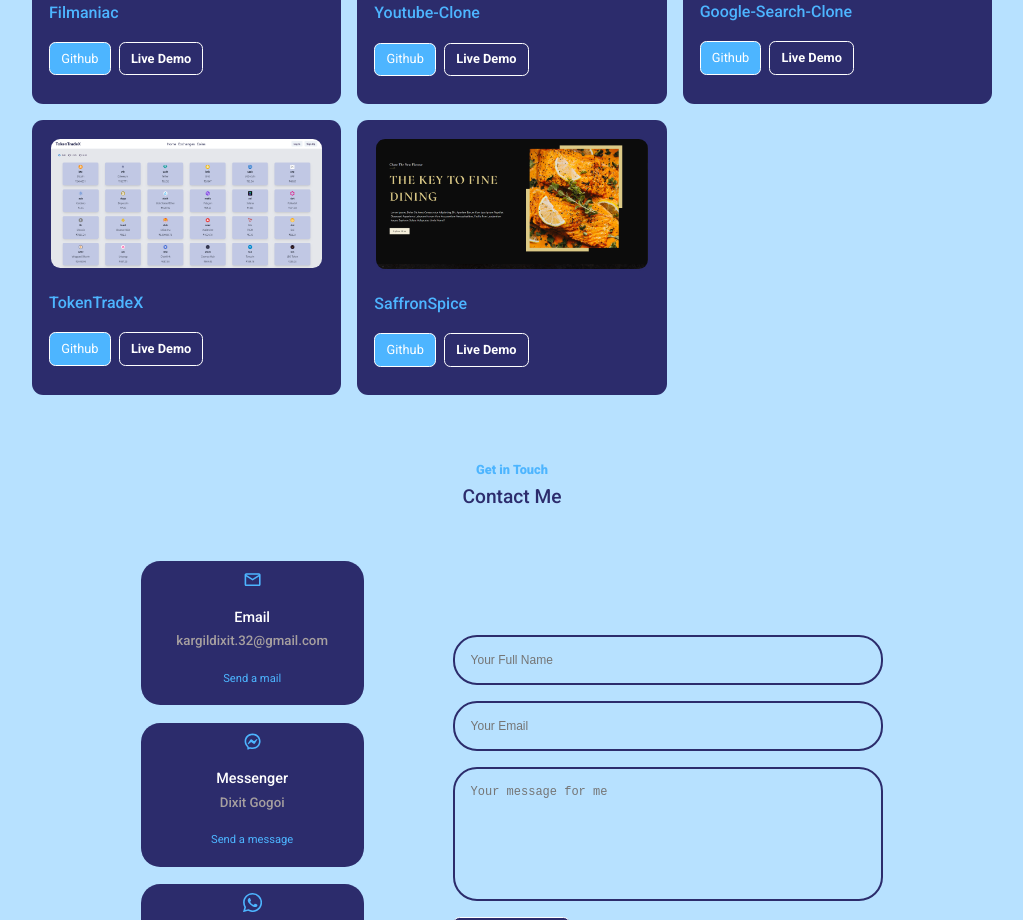
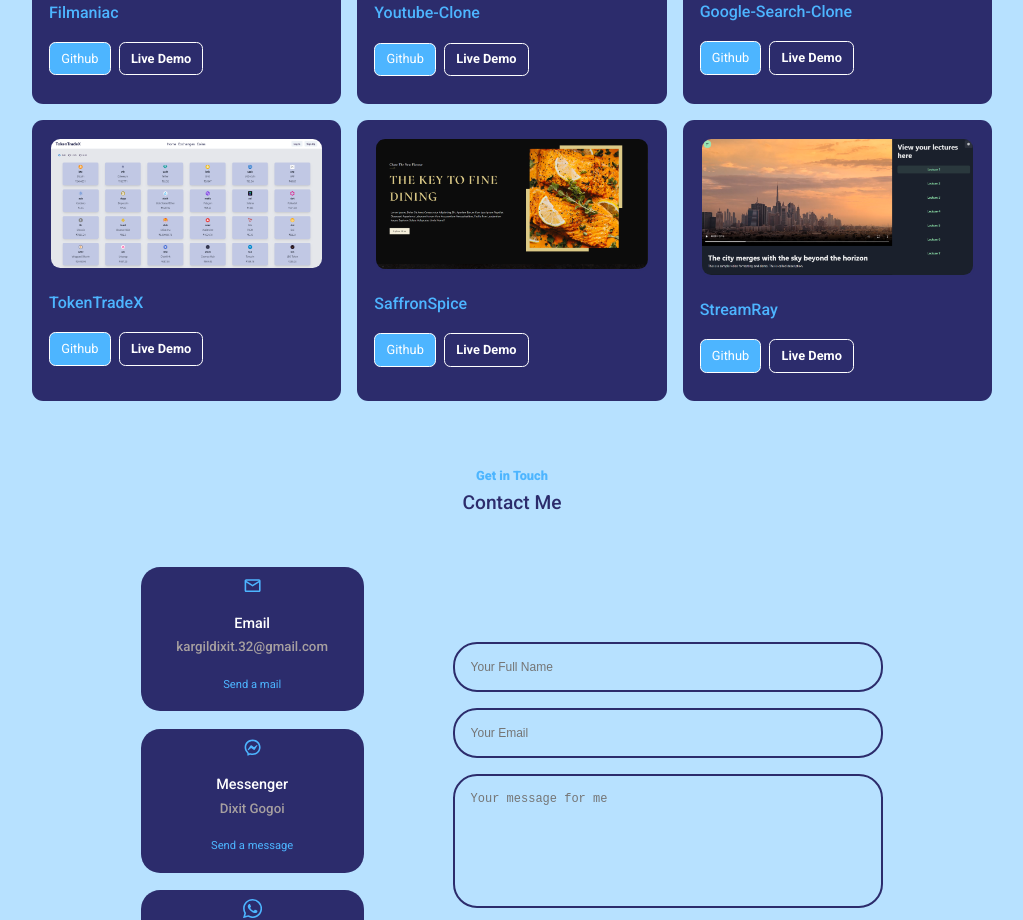
Before and after one commit to medixitgogoi/portfolio, a React (Create React App) app: page / in a window 1280 px wide. Shown: the part 2760-3680 px from the top of the page, without its empty margins (128-1151 px from the left). Built offline with nearby package versions, Linux system fonts and the light colour scheme; the HTML template or start-up script is replaced by a standard one; a web font is replaced by a local one.

Commit message:
portfolio updated

```diff
--- a/src/components/portfolio/data.js
+++ b/src/components/portfolio/data.js
@@ -3,6 +3,7 @@ import IMG3 from "../../assets/portfolio2.png";
 import IMG4 from "../../assets/portfolio3.png";
 import IMG5 from "../../assets/portfolio4.png";
 import IMG2 from "../../assets/portfolio1.png";
+import IMG6 from "../../assets/portfolio6.png";
 
 const data = [
   {
@@ -40,29 +41,13 @@ const data = [
     github: "https://github.com/medixitgogoi/Restaurant-app",
     demo: "https://saffron-spice.vercel.app/",
   },
-  // {
-  //   id: 6,
-  //   image: IMG6,
-  //   title: "tech consultant logo and branding design - tech support logo",
-  //   github: "https://github.com",
-  //   demo: "https://dribbble.com/shots/19970434-tech-consultant-logo-and-branding-design-tech-support-logo",
-  // },
+  {
+    id: 6,
+    image: IMG6,
+    title: "StreamRay",
+    github: "https://github.com/medixitgogoi/StreamRay",
+    demo: "https://stream-ray.vercel.app/",
+  },
 ];
 
 export default data;
-
-// {
-//   id: 2,
-//     image: IMG2,
-//       title: "TokenTradeX",
-//         github: "https://github.com/medixitgogoi/TokenTradeX",
-//           demo: "https://token-trade-x.vercel.app/",
-//   },
-
-// {
-//   id: 3,
-//     image: IMG3,
-//       title: "SaffronSpice",
-//         github: "https://github.com/medixitgogoi/Restaurant-app",
-//           demo: "https://saffron-spice.vercel.app/",
-//   },
```
Also changed, not shown: src/assets/portfolio6.jpg (deleted), src/assets/portfolio6.png (added).
